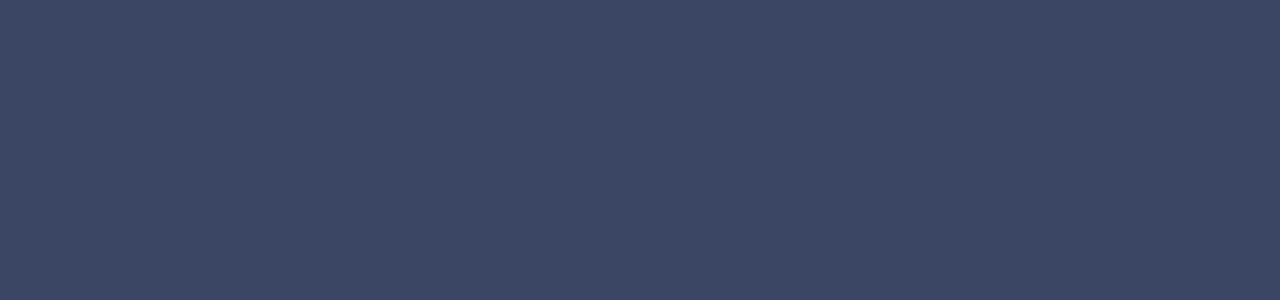
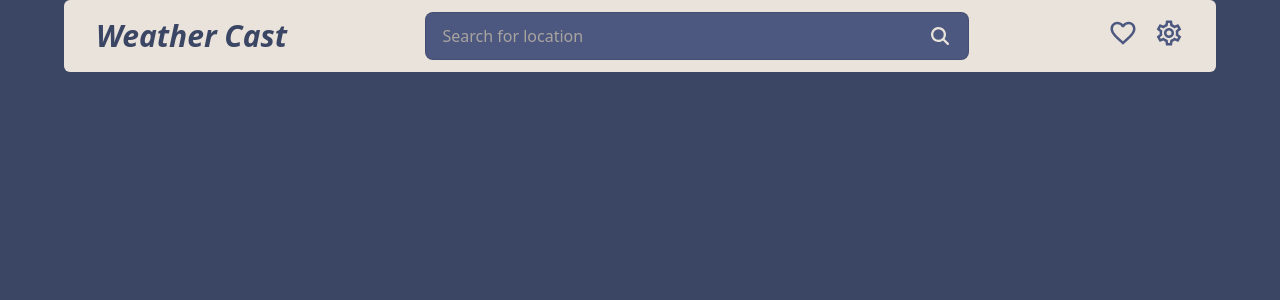
Before and after one commit to alexcw08/FullStack-Weather-App, a React (Vite) app in the folder client/: page / in a window 1280 px wide. Shown: the top 300 px of the page. Built offline with nearby package versions, Linux system fonts and the light colour scheme.

Commit message:
Install react icons, create a header component for searchbar, favorites, and settings.

```diff
--- a/client/package.json
+++ b/client/package.json
@@ -11,7 +11,8 @@
   },
   "dependencies": {
     "react": "^18.2.0",
-    "react-dom": "^18.2.0"
+    "react-dom": "^18.2.0",
+    "react-icons": "^5.1.0"
   },
   "devDependencies": {
     "@types/react": "^18.2.66",
--- a/client/src/App.tsx
+++ b/client/src/App.tsx
@@ -1,7 +1,11 @@
 import "./App.css";
-
+import Header from "./components/Header";
 function App() {
-  return <div className="bg-[#3B4664] h-dvh w-full}"></div>;
+  return (
+    <div className="bg-[#3B4664] px-[5%] h-dvh w-full}">
+      <Header />
+    </div>
+  );
 }
 
 export default App;
--- /dev/null
+++ b/client/src/components/Header.tsx
@@ -0,0 +1,40 @@
+import { MdFavoriteBorder } from "react-icons/md";
+import { MdOutlineSettings } from "react-icons/md";
+
+export default function Header() {
+  return (
+    <div className="bg-[#EAE3DB] px-8 py-3 flex items-center rounded-md justify-between">
+      <h1 className="text-3xl text-[#3B4664] font-bold italic">Weather Cast</h1>
+      <form action="get" className="w-1/2">
+        <label className="input input-bordered  flex items-center justify-between  bg-[#4D5880] ">
+          <input
+            className="placeholder-[#a9a49e] text-[#EAE3DB]"
+            placeholder="Search for location"
+          />
+          <button type="submit">
+            <svg
+              xmlns="http://www.w3.org/2000/svg"
+              viewBox="0 0 16 16"
+              fill="#EAE3DB"
+              className="w-6 h-6 opacity-100"
+            >
+              <path
+                fill-rule="evenodd"
+                d="M9.965 11.026a5 5 0 1 1 1.06-1.06l2.755 2.754a.75.75 0 1 1-1.06 1.06l-2.755-2.754ZM10.5 7a3.5 3.5 0 1 1-7 0 3.5 3.5 0 0 1 7 0Z"
+                clip-rule="evenodd"
+              />
+            </svg>
+          </button>
+        </label>
+      </form>
+      <div>
+        <button className="">
+          <MdFavoriteBorder size={30} color="#4D5880" />
+        </button>
+        <button className="ml-4">
+          <MdOutlineSettings size={30} color="#4D5880" />
+        </button>
+      </div>
+    </div>
+  );
+}
```
Also changed, not shown: 1 other file (tests, documents, lock files or other folders).
